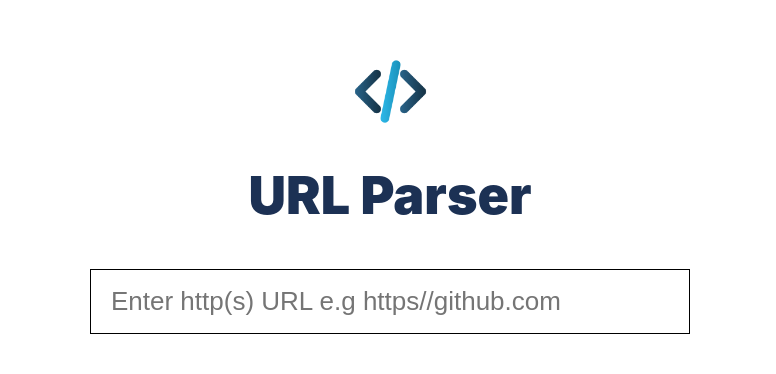
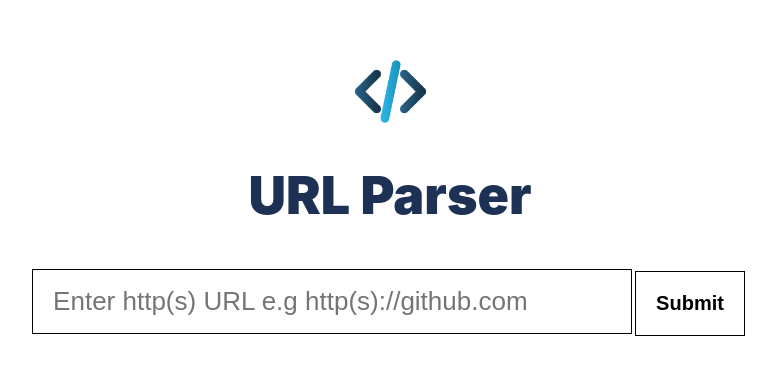
Before and after one commit to Judisoft/html-parser, a React (Create React App) app: page / in a window 1280 px wide. Shown: the part 202-576 px from the top of the page, without its empty margins (250-1026 px from the left). Built offline with nearby package versions, Linux system fonts and the light colour scheme.

Commit message:
modify form style

```diff
--- a/src/App.css
+++ b/src/App.css
@@ -1,19 +1,19 @@
-.App {
+.app {
   text-align: center;
 }
 
-.App-logo {
+.app-logo {
   height: 40vmin;
   pointer-events: none;
 }
 
 @media (prefers-reduced-motion: no-preference) {
-  .App-logo {
+  .app-logo {
     animation: App-logo-spin infinite 20s linear;
   }
 }
 
-.App-header {
+.app-header {
   background-color: #FFF;
   min-height: 100vh;
   display: flex;
@@ -28,7 +28,7 @@
   height: 75px;
 }
 
-.App-header > h1 {
+.app-header > h1 {
   font-size: 2em;
   color: #1c3154;
   font-weight: 900;
@@ -47,11 +47,30 @@ input[type="text"] {
 }
 
 input[type="text"]:focus {
-  outline: 2px solid #555;
+  outline: none;
 }
 
-.App-link {
+.app-link {
   color: #61dafb;
+}
+
+.submit-button {
+  background-color: #FFF; /* Green background */
+  color: #000;
+  padding: 10px 20px;
+  font-size: 20px;
+  font-weight: 900;
+  border: none;
+  border-radius: none;
+  cursor: pointer;
+  height: 65px;
+  margin: 3px;
+  border: 1px solid #000;
+}
+
+.submit-button:hover {
+  background-color: #000;
+  color: #FFF;
 }
 
 @keyframes App-logo-spin {
--- a/src/App.js
+++ b/src/App.js
@@ -1,19 +1,30 @@
+import React, { useState } from "react";
 import "./App.css";
 import logo from "./images/logo.png";
 
 function App() {
+  const [url, setUrl] = useState("");
+
+  const handleFormSubmit = (e) => {
+    e.preventDefault();
+    alert(url);
+  };
   return (
-    <div className="App">
-      <header className="App-header">
+    <div className="app">
+      <div className="app-header">
         <img src={logo} className="logo" alt="logo" />
         <h1>URL Parser</h1>
-        <form>
+        <form onSubmit={handleFormSubmit}>
           <input
             type="text"
-            placeholder="Enter http(s) URL e.g https//github.com"
+            onChange={(e) => setUrl(e.target.value)}
+            placeholder="Enter http(s) URL e.g http(s)://github.com"
           />
+          <button className="submit-button" type="submit">
+            Submit
+          </button>
         </form>
-      </header>
+      </div>
     </div>
   );
 }
```
